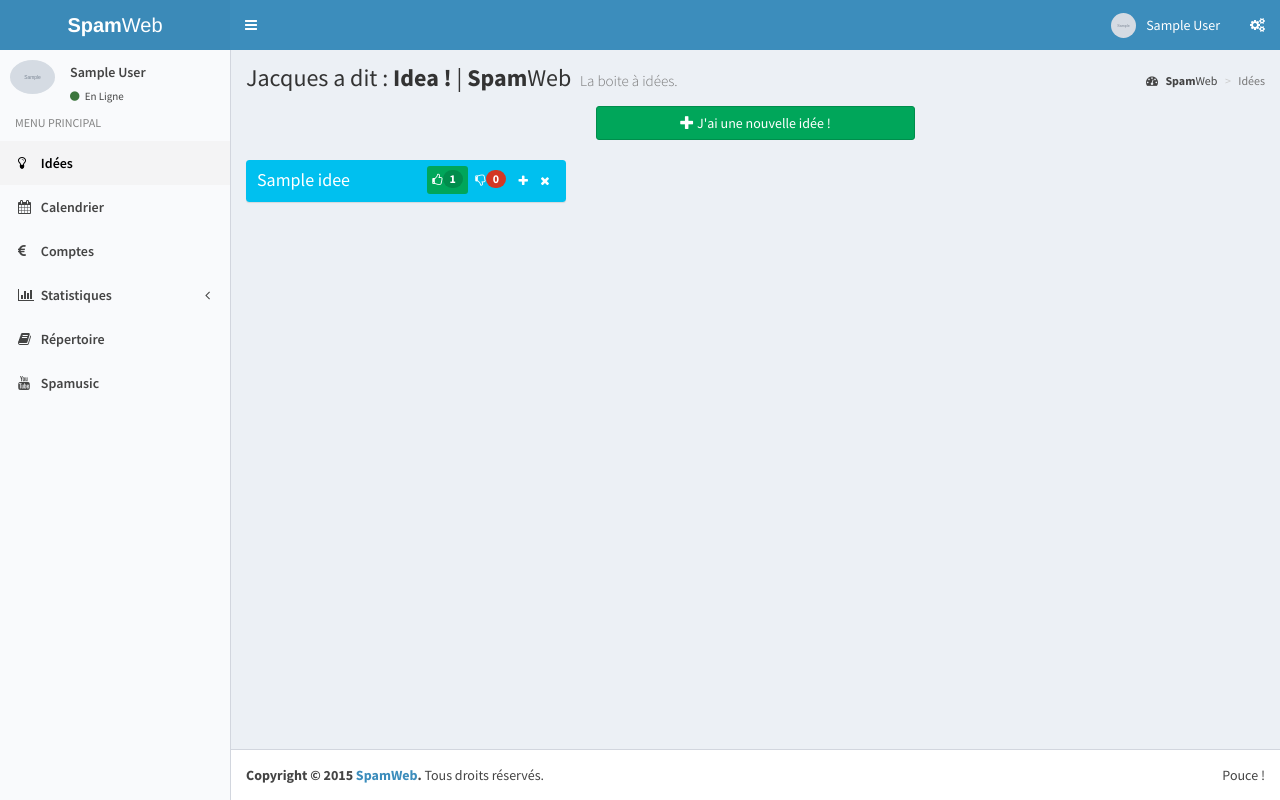
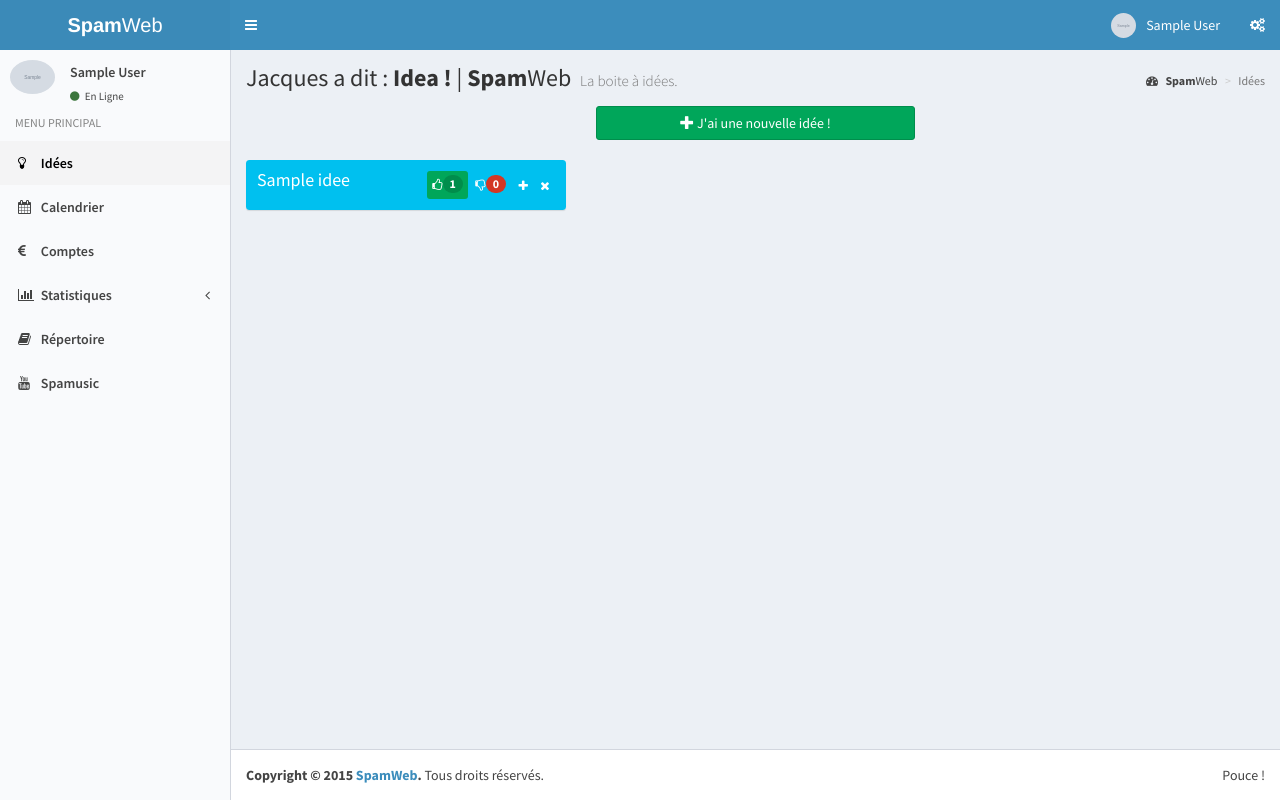
Before and after one commit to SpamNocturne/SpamWeb, a Django app: page /jacques/a/dit/idea/ in a window 1280 px wide. Run offline with Django 3.2, Linux system fonts and the light colour scheme; a user stored in the database is signed in; tables that the repository leaves empty hold one stand-in row (values such as "Sample post"); grey boxes marked "Sample" are stand-in pictures; some libraries are stand-ins or nearby versions.

Commit message:
[jacquesIdea] Fix taille des titres - ALORS!?!

```diff
--- a/jacquesIdea/static/jacquesIdea/css/jacquesIdea.css
+++ b/jacquesIdea/static/jacquesIdea/css/jacquesIdea.css
@@ -1,7 +1,23 @@
 .idee-header.box-header h3
 {
-    max-width: 80%;
     text-align: justify;
+}
+
+.box-header > .box-tools {
+    right: 10px;
+    top: 5px;
+    position: initial;
+}
+
+.box-header .box-title{
+    display : block;
+    -ms-word-wrap: break-word;
+    word-wrap: break-word;
+    -webkit-hyphens: auto;
+    -moz-hyphens: auto;
+    -ms-hyphens: auto;
+    -o-hyphens: auto;
+    hyphens: auto;
 }
 
 .vote-up.voted
--- a/jacquesIdea/templates/jacquesIdea/index.html
+++ b/jacquesIdea/templates/jacquesIdea/index.html
@@ -47,7 +47,6 @@
                 <!-- The contextual class should match the box, so we are using direct-chat-danger -->
                 <div class="box box-solid box-info direct-chat direct-chat-info collapsed-box">
                   <div class="box-header with-border idee-header">
-                    <h3 class="box-title">{{ idee.titre }}</h3>
                     <div class="box-tools pull-right">
                         <button data-idee="{{ idee.id }}" id="vote-up-{{ idee.id }}" class="btn btn-box-tool vote-up {% if idee|is_upvoted_by:user %}voted{% endif %}" data-toggle="tooltip" title="Pouce"><i class="fa fa-thumbs-o-up"></i><span class="badge bg-green-active" id="cpt-up-{{ idee.id }}">{{ idee.get_upvotes|length }}</span></button>
                         <button data-idee="{{ idee.id }}" id="vote-down-{{ idee.id }}" class="btn btn-box-tool vote-down {% if idee|is_downvoted_by:user %}voted{% endif %}" data-toggle="tooltip" title="Pas&nbsp;Pouce"><i class="fa fa-thumbs-o-down"></i><span class="badge bg-red-active" id="cpt-down-{{ idee.id }}">{{ idee.get_downvotes|length }}</span></button>
@@ -56,6 +55,7 @@
                             <button class="btn btn-box-tool" data-toggle="modal" data-target="#modal-delete-{{ idee.id }}"><i class="fa fa-times"></i></button>
                         {% endifequal %}
                     </div>
+                    <h3 class="box-title">{{ idee.titre }}</h3>
                   </div><!-- /.box-header -->
                   <div class="box-body">
                     <!-- Conversations are loaded here -->
```
